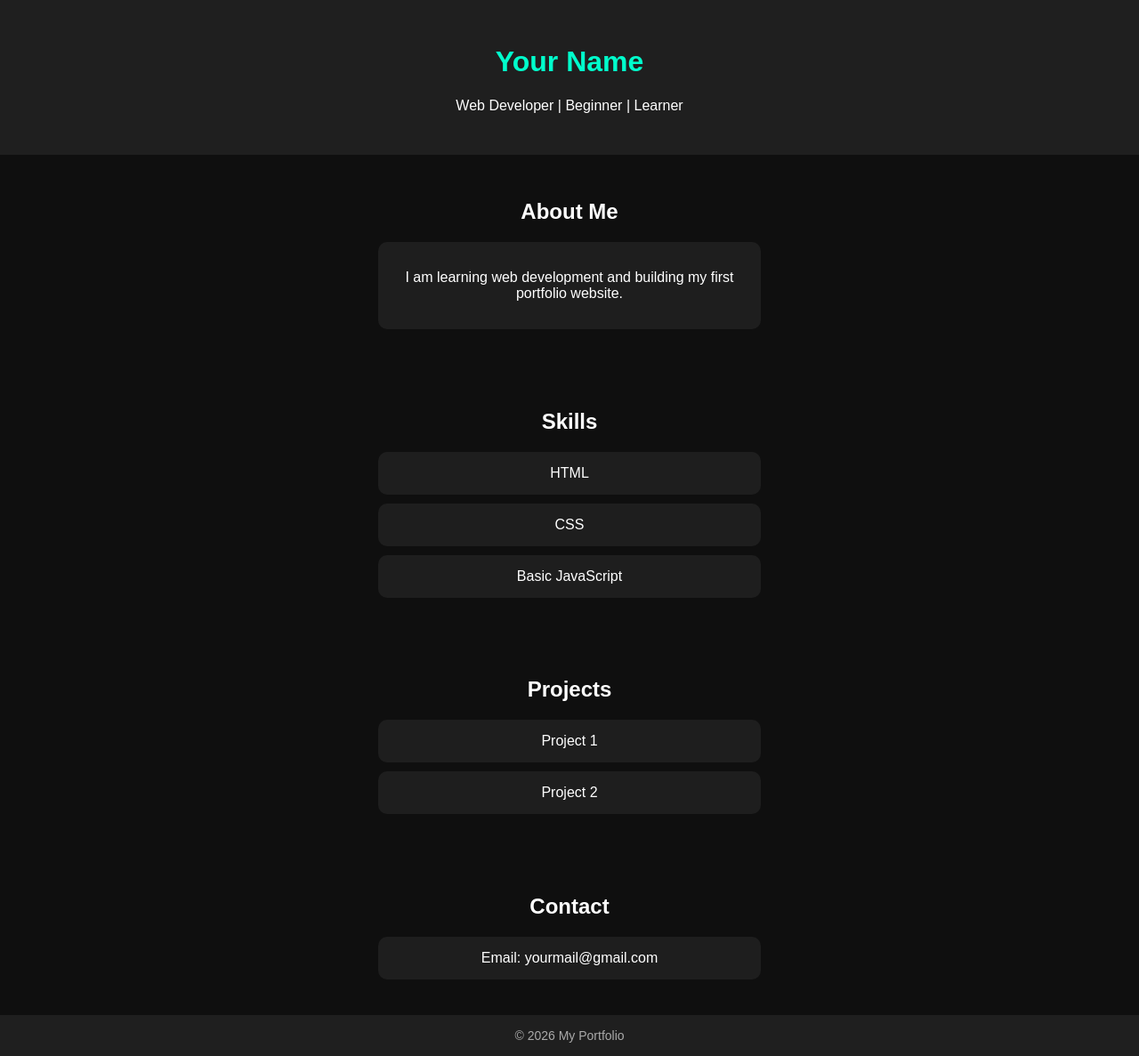
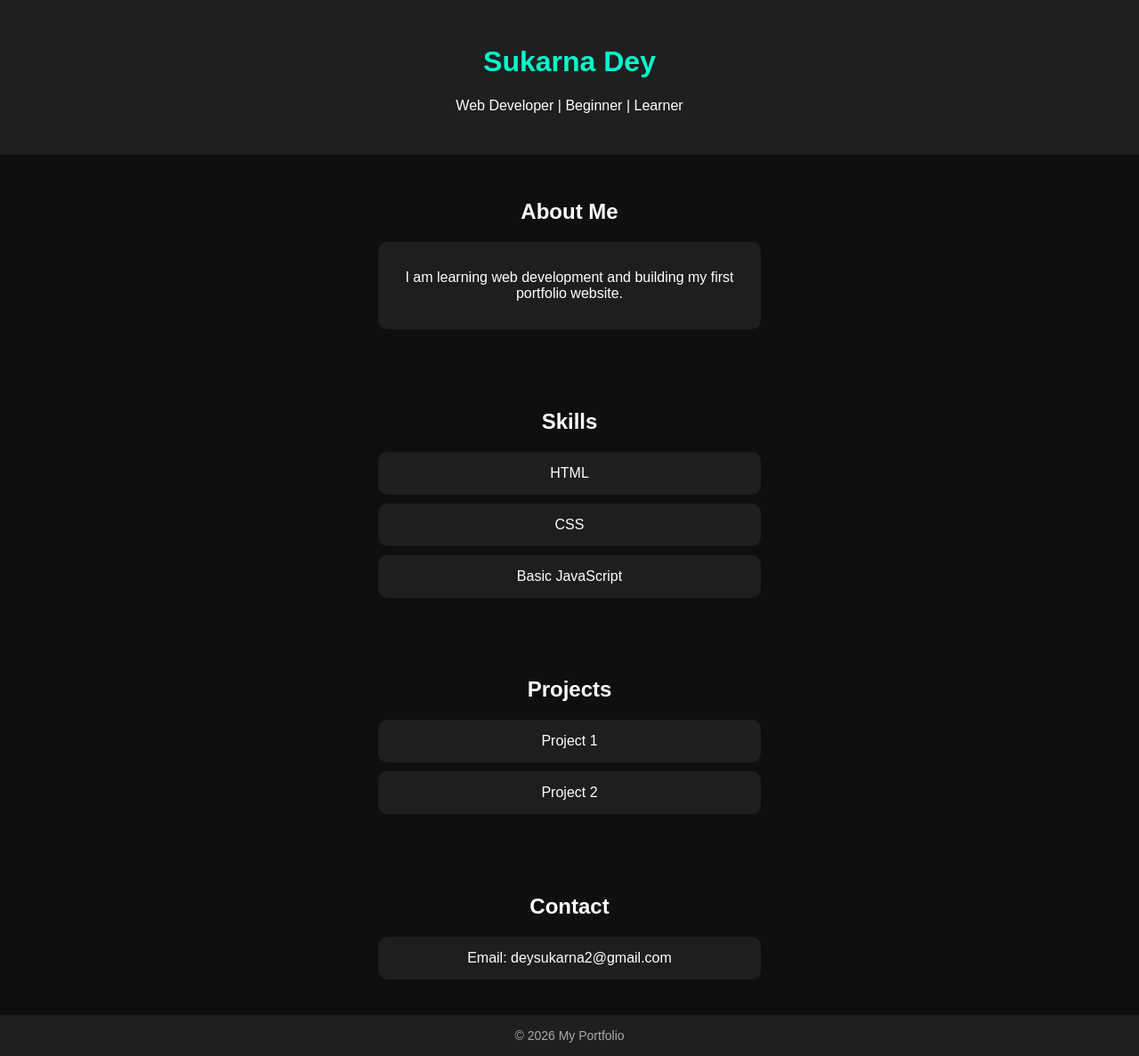
Before and after one commit to S-Brishty/S-Brishty.github.io, a plain HTML site: page index.html in a window 1280 px wide. Shown: the whole page at 89% size. Drawn offline with Linux system fonts and the light colour scheme.

Commit message:
index.html

```diff
--- a/index.html
+++ b/index.html
@@ -41,7 +41,7 @@
 <body>
 
 <header>
-  <h1>Your Name</h1>
+  <h1>Sukarna Dey</h1>
   <p>Web Developer | Beginner | Learner</p>
 </header>
 
@@ -68,7 +68,7 @@
 <section>
   <h2>Contact</h2>
   <div class="card">
-    Email: yourmail@gmail.com
+    Email: deysukarna2@gmail.com
   </div>
 </section>
 
```
